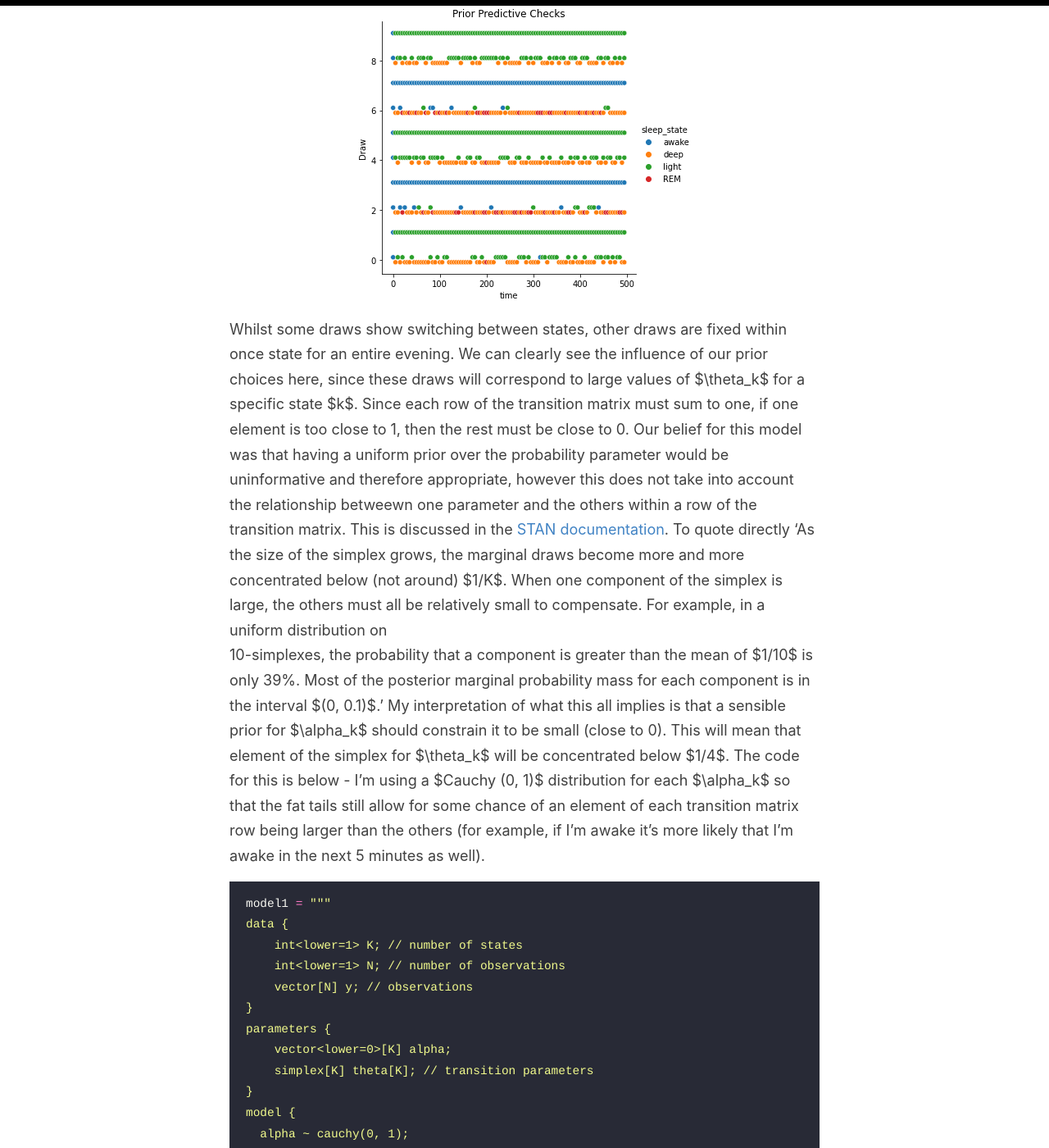
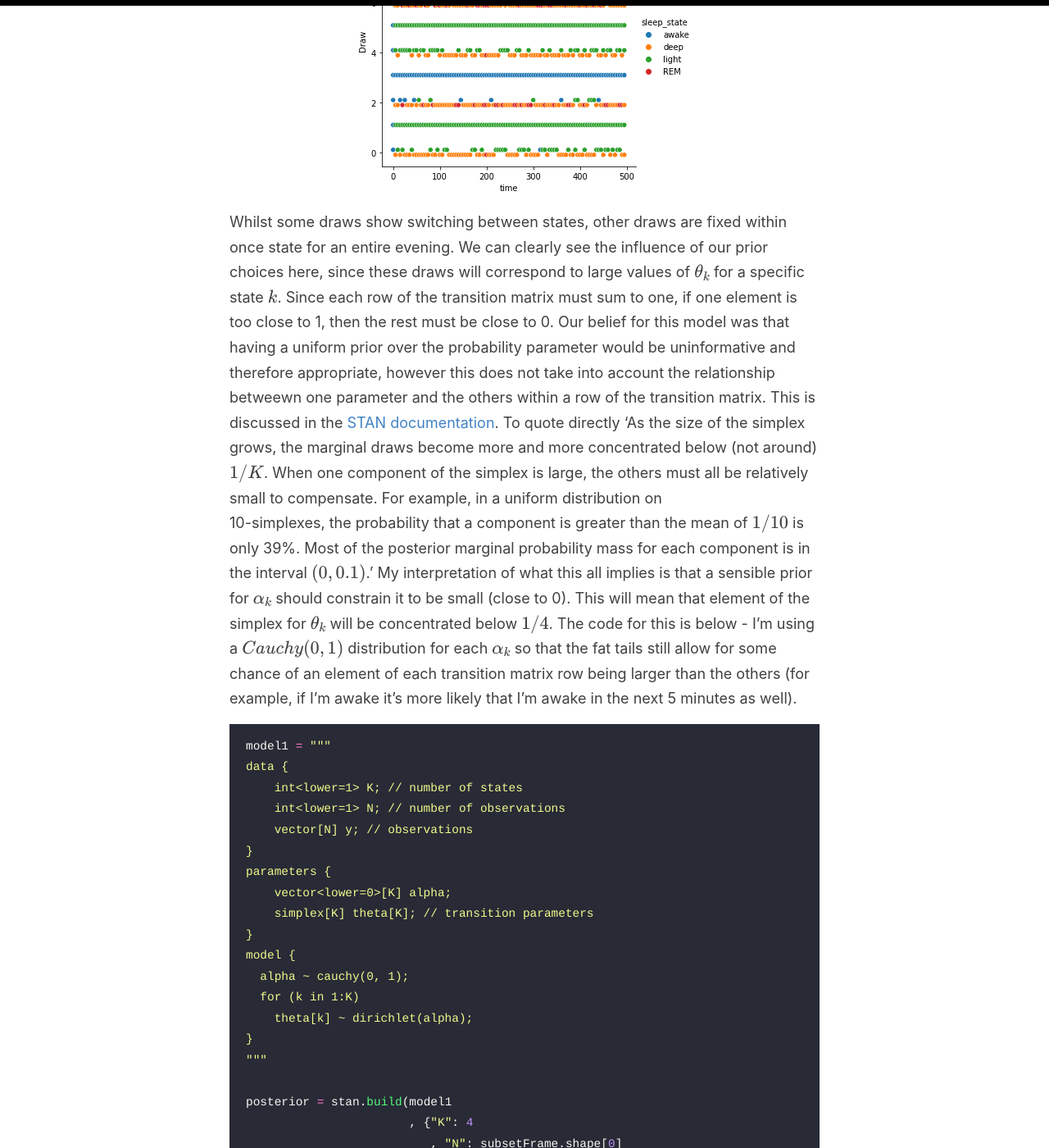
Before and after one commit to torricallan/torricallan.github.io, a Jekyll site: the page built from _posts/2021-09-03-basic-markov-model.md, in a window 1280 px wide and 1400 px high, scrolled down 4318 px. Shown: the whole window at 82% size. Built offline with Jekyll 4.4.1, drawn with Linux system fonts in a browser that asks for light colours; formulas are drawn with MathJax 3; some of the changed text lies outside the part shown.

Commit message:
Update default.html

```diff
--- a/_layouts/default.html
+++ b/_layouts/default.html
@@ -14,7 +14,7 @@
     {% include analytics_head.html %}
 
     {% if page.use_math %}
-    {% include mathjax_support.html %}
+    {% include _mathjax_support.html %}
     {% endif %}
   </head>
 
```
